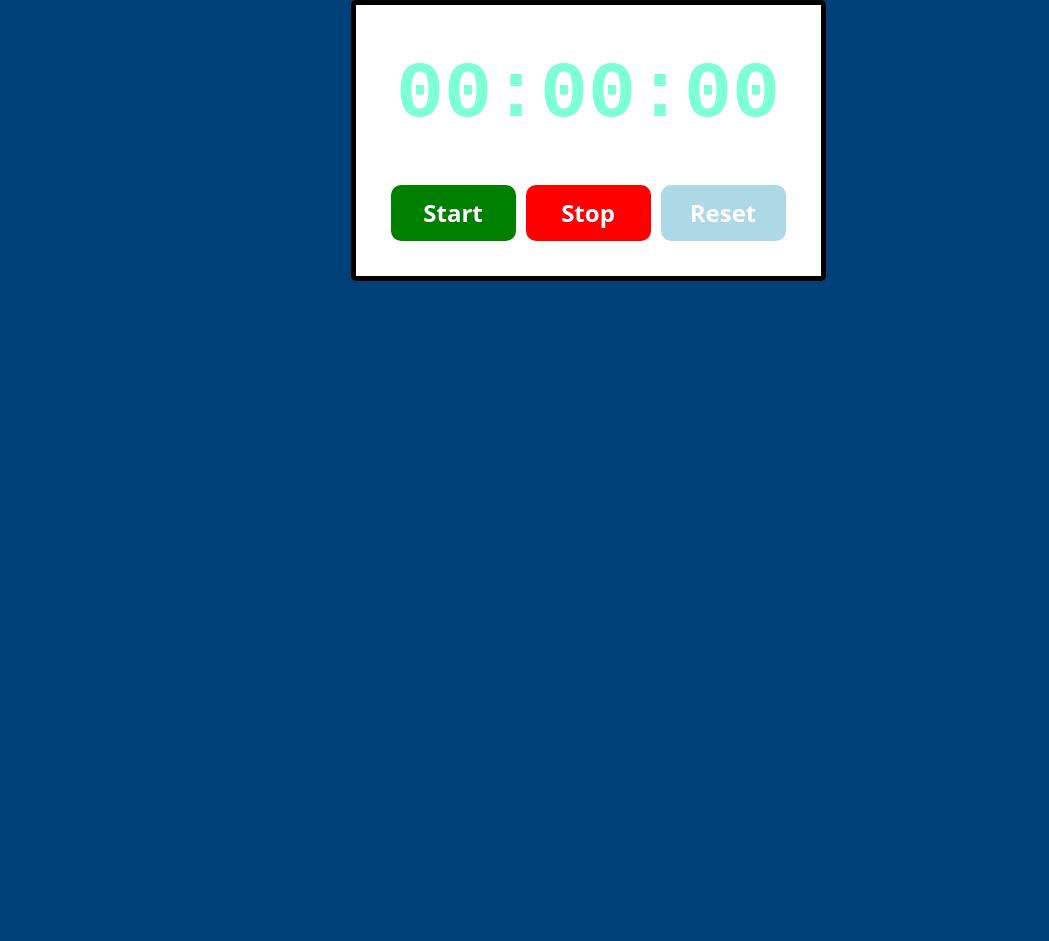
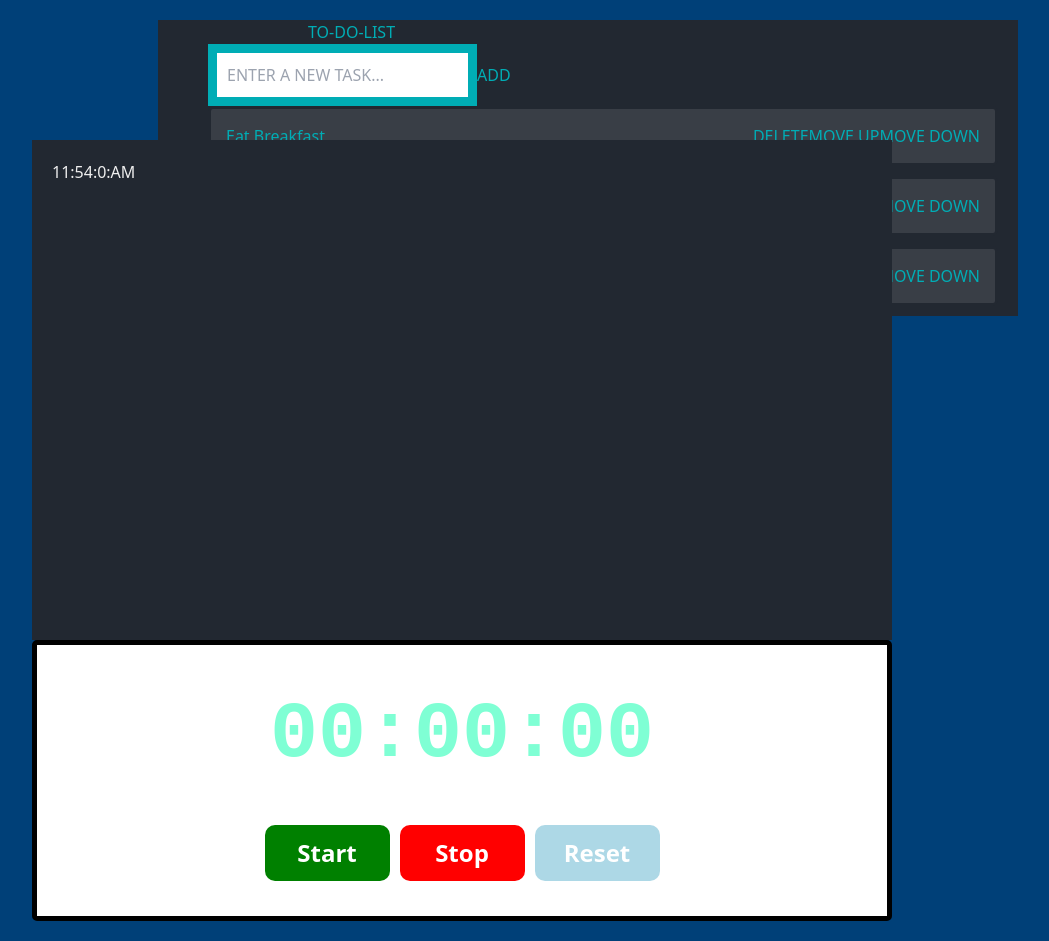
Before and after one commit to sarthak25sharma/Productivity_App, a React (Vite) app: page / in a window 1280 px wide. Shown: the whole page, without its empty margins (52-1101 px from the left). Before the commit the page ends 800 px from the top, so only its background shows below. Built offline with nearby package versions, Linux system fonts and the light colour scheme.

Commit message:
Display added

```diff
--- a/src/App.css
+++ b/src/App.css
@@ -0,0 +1,21 @@
+
+.left-column {
+    display: flex;
+    flex-direction: column;
+    flex: 2;
+    width: 900px;
+    padding: 20px;
+    position: absolute;
+    left: 5%;
+    top: 15%;
+
+
+}
+
+.right-column {
+    display: flex;
+    flex-direction: column;
+    flex: 2;
+    width: 900px;
+    padding: 20px;
+}
--- a/src/App.jsx
+++ b/src/App.jsx
@@ -1,15 +1,23 @@
-import Clock from "./Clock"
-import ToDoList from "./ToDoList"
-import Timer from "./timer"
+// App.js
+
+import React from 'react';
+import './App.css';
+import Clock from './Clock.jsx';
+import Timer from './timer.jsx';
+import ToDoList from './ToDoList.jsx';
 
 function App() {
   return (
-    <>
-
-
-    <Timer/>
-    </>
-  )
+    <div className="app">
+      <div className="left-column">
+        <Clock/>
+        <Timer/>
+      </div>
+      <div className="right-column">
+        <ToDoList/>
+      </div>
+    </div>
+  );
 }
 
-export default App
+export default App;
```
